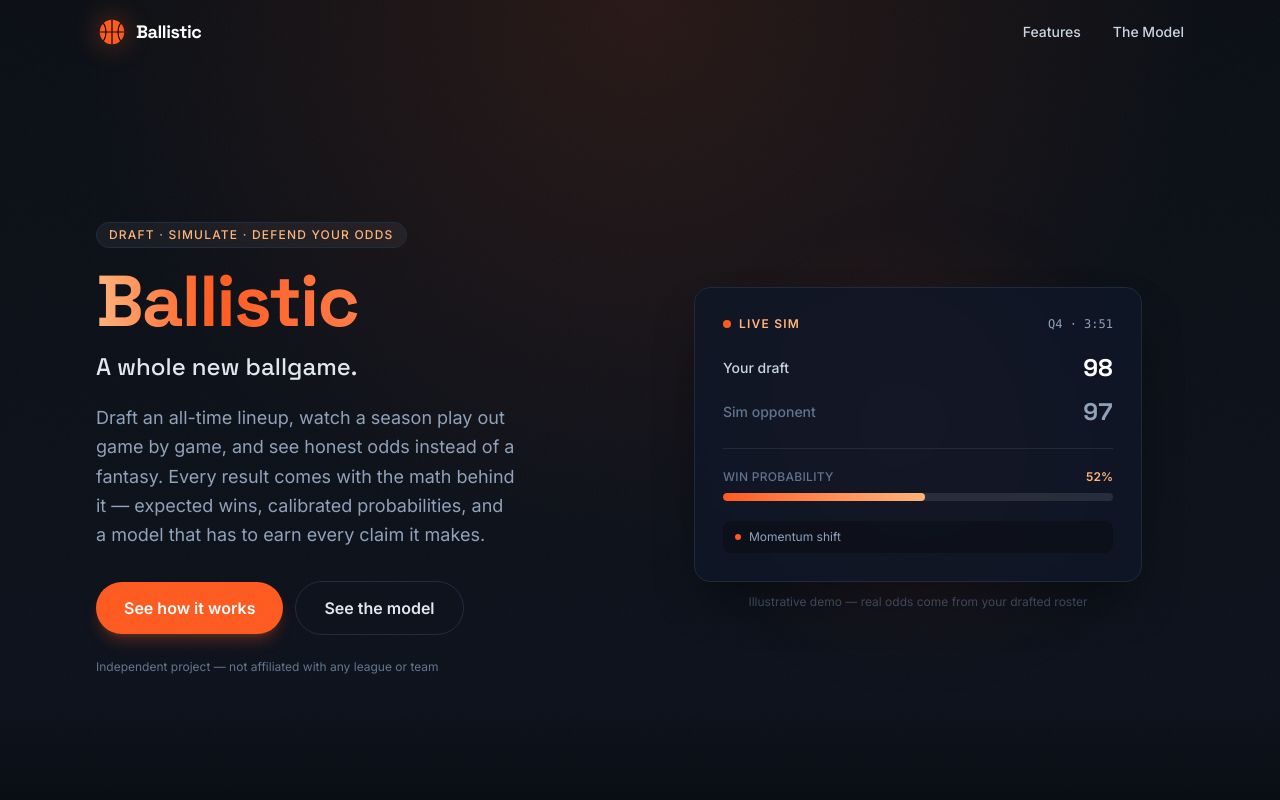
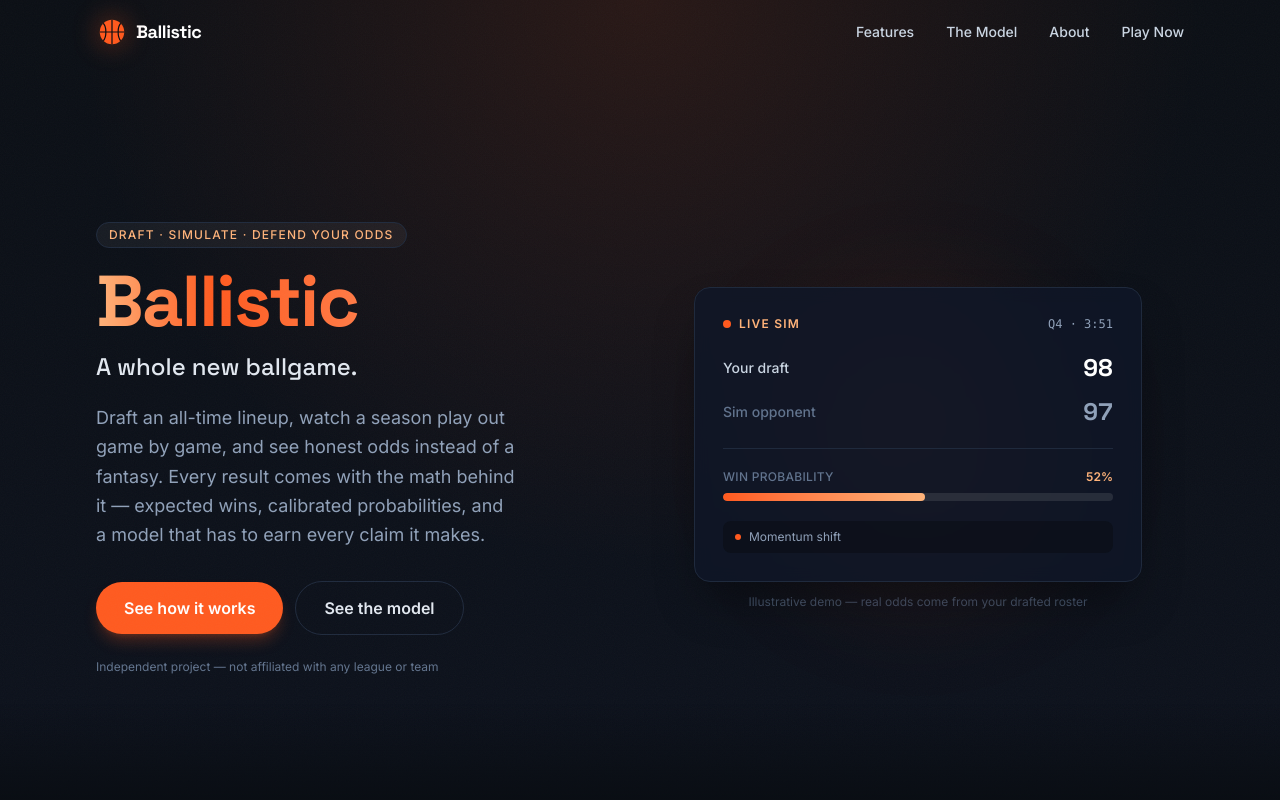
Before and after one commit to hamim23z/Ballistic, a Next.js app: page / in a window 1280 px wide. Shown: the top 800 px of the page. Built offline with nearby package versions, Linux system fonts and the light colour scheme.

Commit message:
edited navbar for two pages added

```diff
--- a/components/Navbar.tsx
+++ b/components/Navbar.tsx
@@ -6,6 +6,8 @@ import { motion, AnimatePresence } from 'framer-motion';
 const NAV_LINKS = [
   { href: '#features', label: 'Features' },
   { href: '#model', label: 'The Model' },
+  { href: '/about', label: 'About'},
+  { href: '/play', label: 'Play Now'}
 ];
 
 export default function Navbar() {
```
